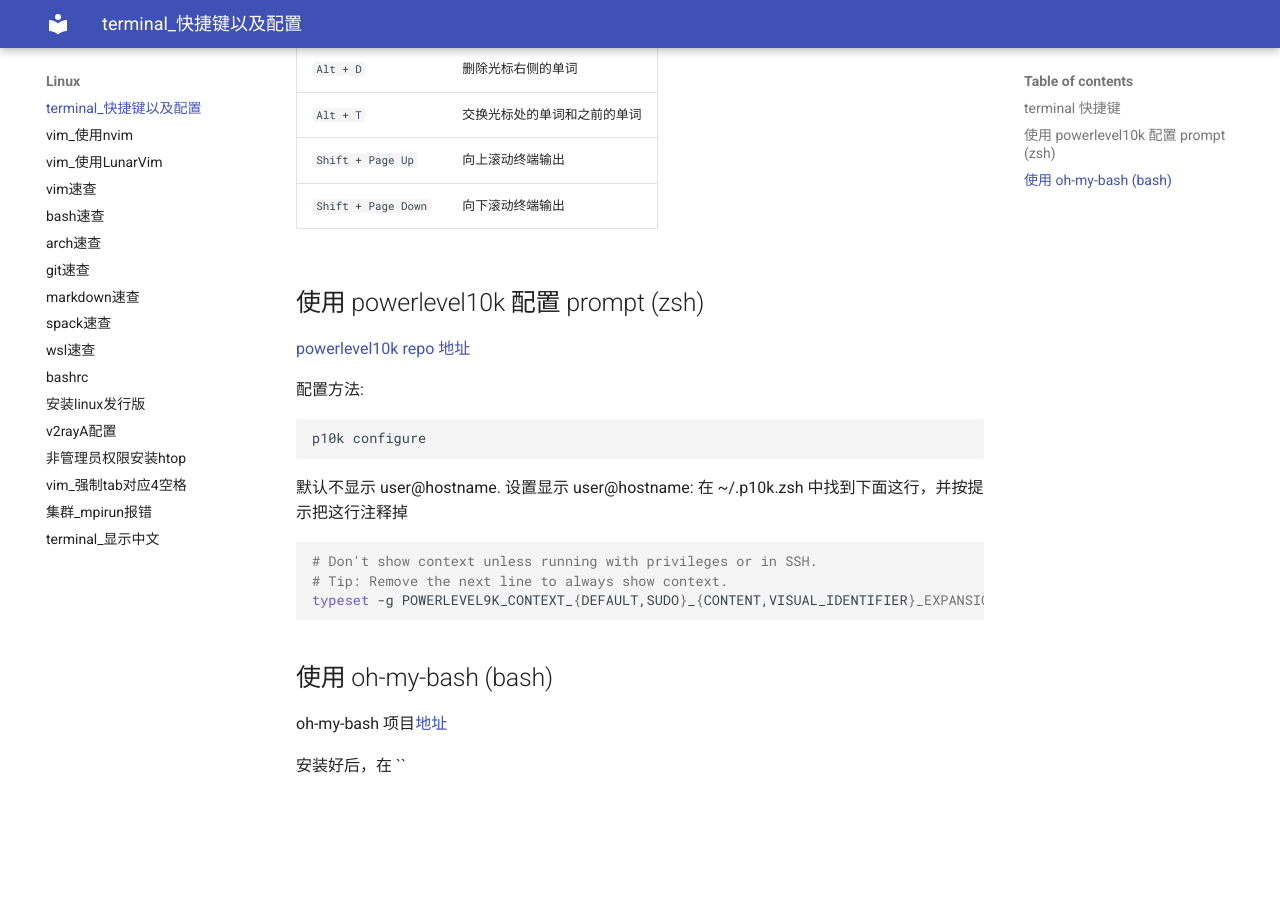
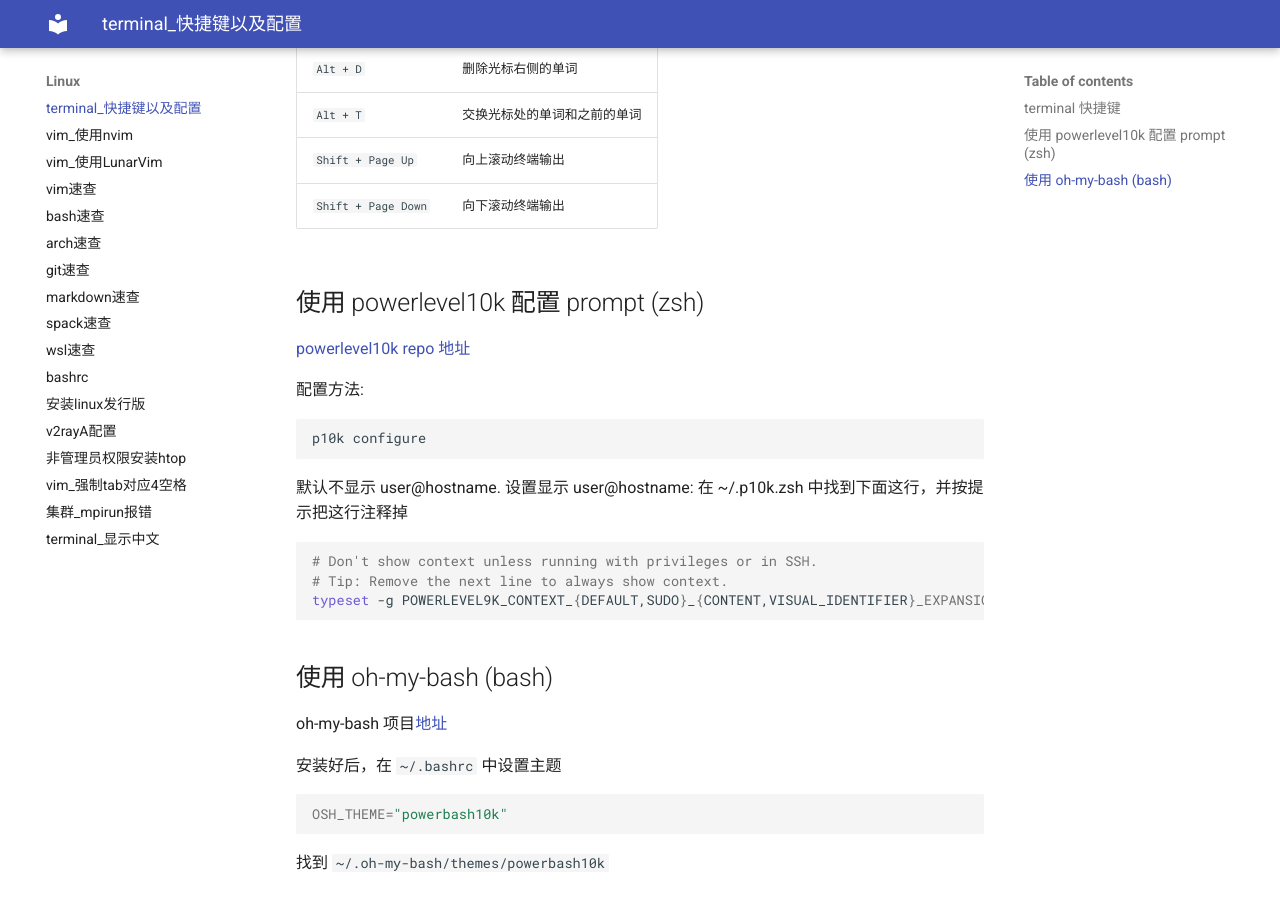
Before and after one commit to ymma98/technotes, an MkDocs documentation site: the page built from docs/Linux/terminal_快捷键以及配置.md, in a window 1280 px wide and 900 px high, scrolled down 1000 px. Built offline with MkDocs 1.6.1 and Material for MkDocs 9.7.7, drawn with Linux system fonts in a browser that asks for light colours; before the commit the page ends 1802 px from its top, so only the background shows below that.

Commit message:
docs/Linux/terminal_快捷键以及配置.md updated from https://stackedit.cn/

````diff
--- a/docs/Linux/terminal_快捷键以及配置.md
+++ b/docs/Linux/terminal_快捷键以及配置.md
@@ -49,8 +49,13 @@ typeset -g POWERLEVEL9K_CONTEXT_{DEFAULT,SUDO}_{CONTENT,VISUAL_IDENTIFIER}_EXPAN
 
 oh-my-bash 项目[地址](https://github.com/ohmybash/oh-my-bash)
 
-安装好后，在 ``
+安装好后，在 `~/.bashrc` 中设置主题
+```bash
+OSH_THEME="powerbash10k"
+```
+找到 `~/.oh-my-bash/themes/powerbash10k`
+
 <!--stackedit_data:
-eyJoaXN0b3J5IjpbMTQ5NTg5MzQ0MiwtMTk2ODUzMzQyMCwtOD
+eyJoaXN0b3J5IjpbMTA4NjYyNDQxNSwtMTk2ODUzMzQyMCwtOD
 Q3MzI0MzU5LDMwOTA2NTgyNl19
 -->
````
